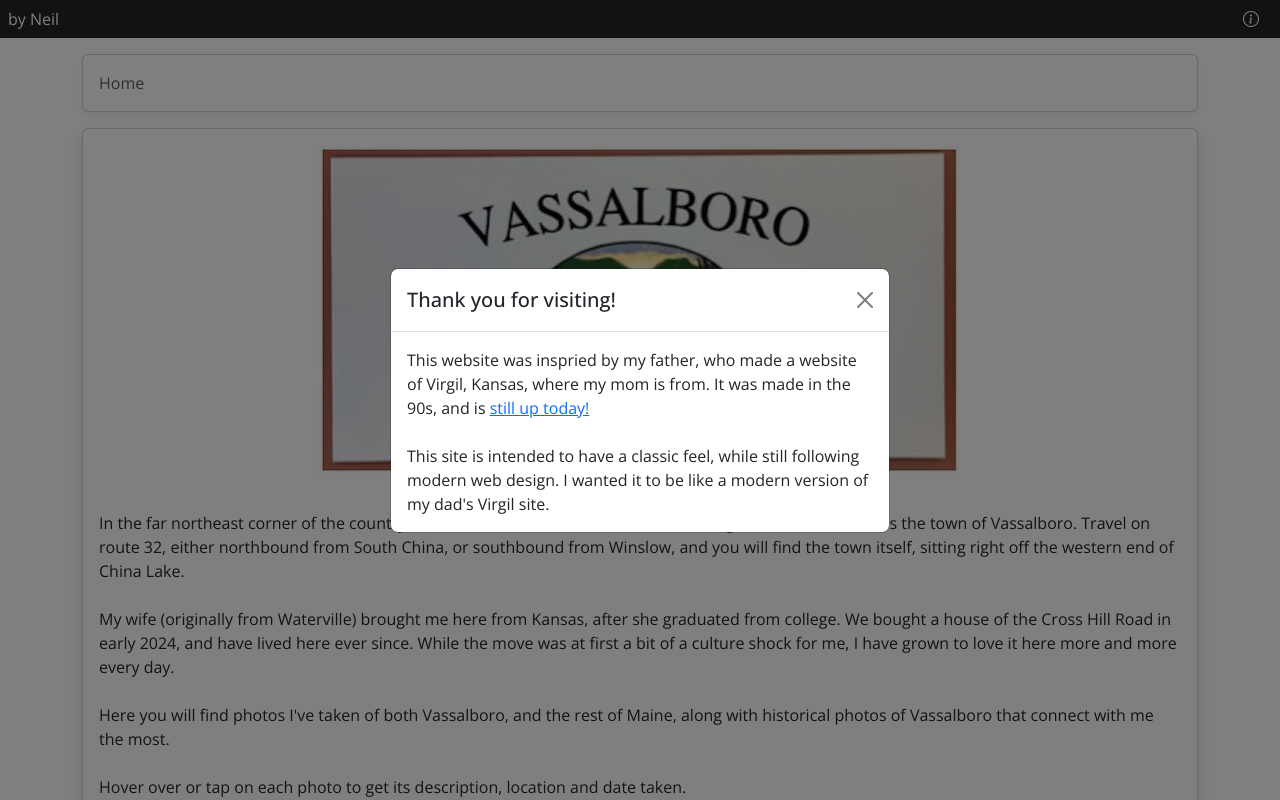
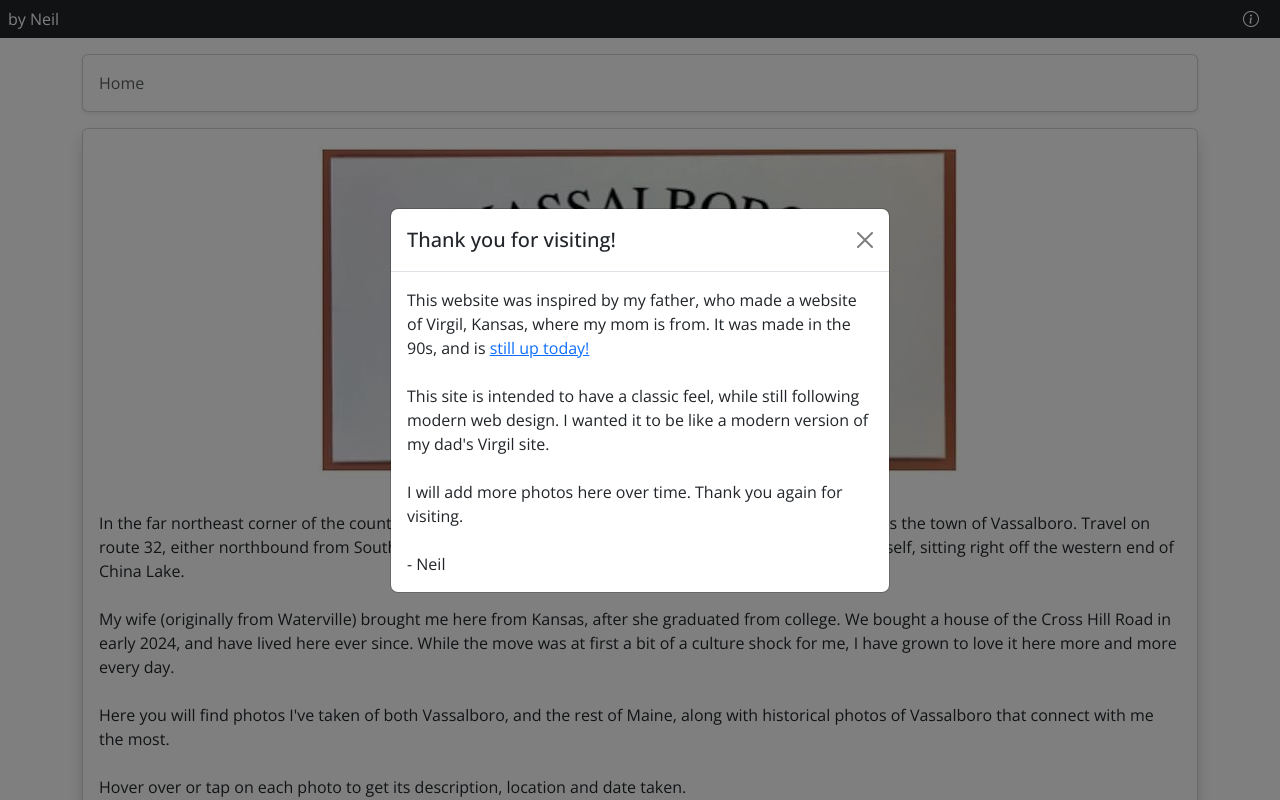
Before and after one commit to n768d465/vassalboro-site, a plain HTML site: page index.html in a window 1280 px wide. Both pictures are taken after a click on the button 1251 px from the left and 19 px from the top of the page. Shown: the top 800 px of the page. Drawn offline with nearby package versions, Linux system fonts and the light colour scheme.

Commit message:
fix modal

```diff
--- a/index.html
+++ b/index.html
@@ -159,10 +159,16 @@
             <button type="button" class="btn-close" data-bs-dismiss="modal" aria-label="Close"></button>
           </div>
           <div class="modal-body">
-            This website was inspried by my father, who made a website of Virgil, Kansas, where my mom is from. It was
+            This website was inspired by my father, who made a website of Virgil, Kansas, where my mom is from. It was
             made in the 90s, and is <a href="https://www.kancoll.org/graphics/virgil/">still up today!</a> <br /><br />
             This site is intended to have a classic feel, while still following modern web design. I wanted it to be
             like a modern version of my dad's Virgil site.
+
+            <br /><br />
+
+            I will add more photos here over time. Thank you again for visiting.
+
+            <br /><br />- Neil
           </div>
         </div>
       </div>
```
